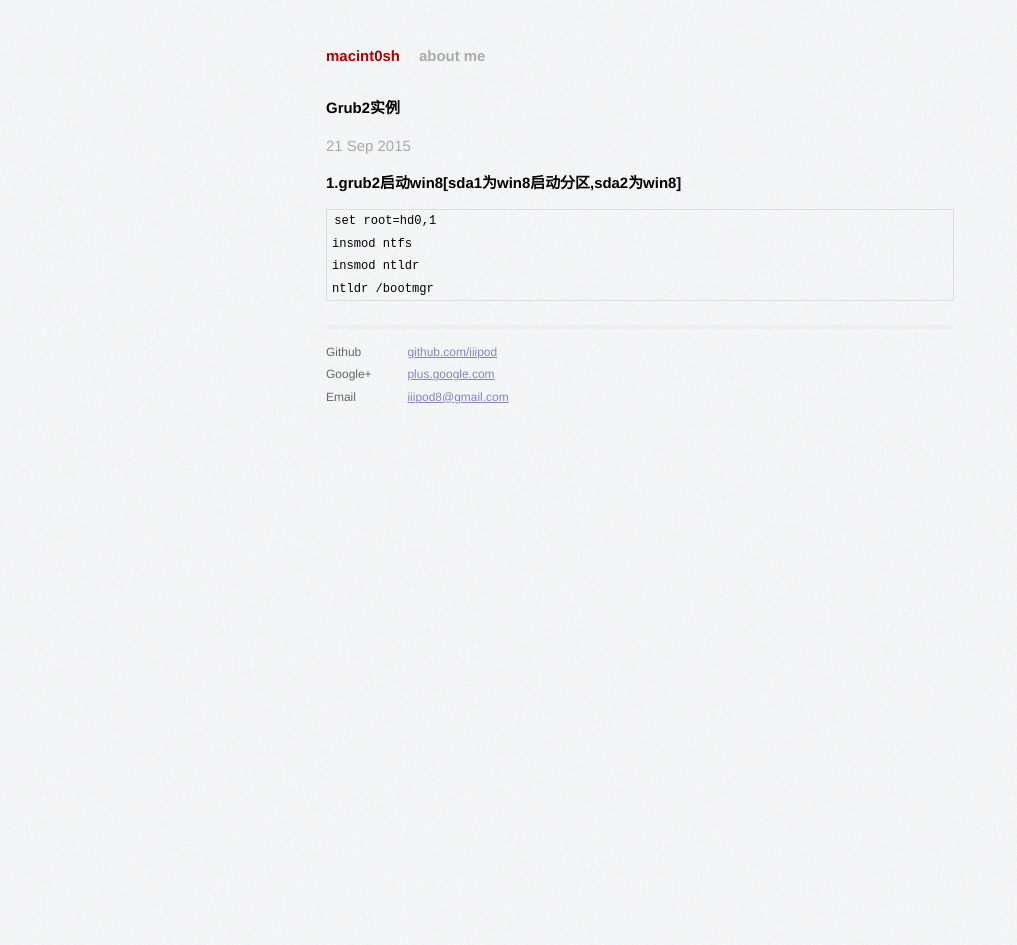
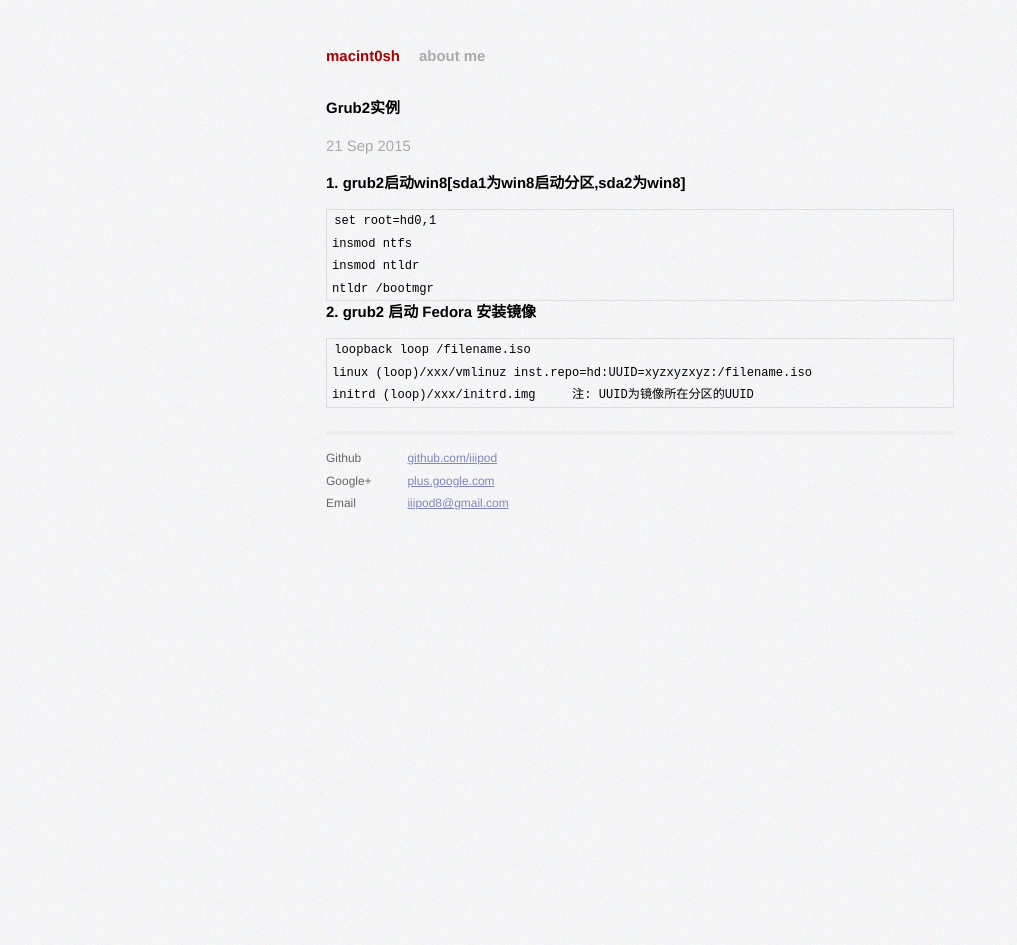
Before and after one commit to iiipod/iiipod.github.com, a Jekyll site: the page built from _posts/2015-09-21-Grub2实例.markdown, in a window 1280 px wide. Shown: the whole page, without its empty margins (0-1017 px from the left). Built offline with Jekyll 4.4.1, drawn with Linux system fonts in a browser that asks for light colours; Markdown is read by kramdown in place of the engine named in the settings.

Commit message:
2018年 11月 06日 星期二 09:41:33 CST

```diff
--- a/_posts/2015-09-21-Grub2实例.markdown
+++ b/_posts/2015-09-21-Grub2实例.markdown
@@ -4,9 +4,16 @@ layout: post
 author:
   name: macint0sh
 ---
-#1.grub2启动win8[sda1为win8启动分区,sda2为win8]
+#1. grub2启动win8[sda1为win8启动分区,sda2为win8]
 
     set root=hd0,1
     insmod ntfs
     insmod ntldr
     ntldr /bootmgr
+
+#2. grub2 启动 Fedora 安装镜像
+
+    loopback loop /filename.iso
+    linux (loop)/xxx/vmlinuz inst.repo=hd:UUID=xyzxyzxyz:/filename.iso
+    initrd (loop)/xxx/initrd.img
+注: UUID为镜像所在分区的UUID
```
